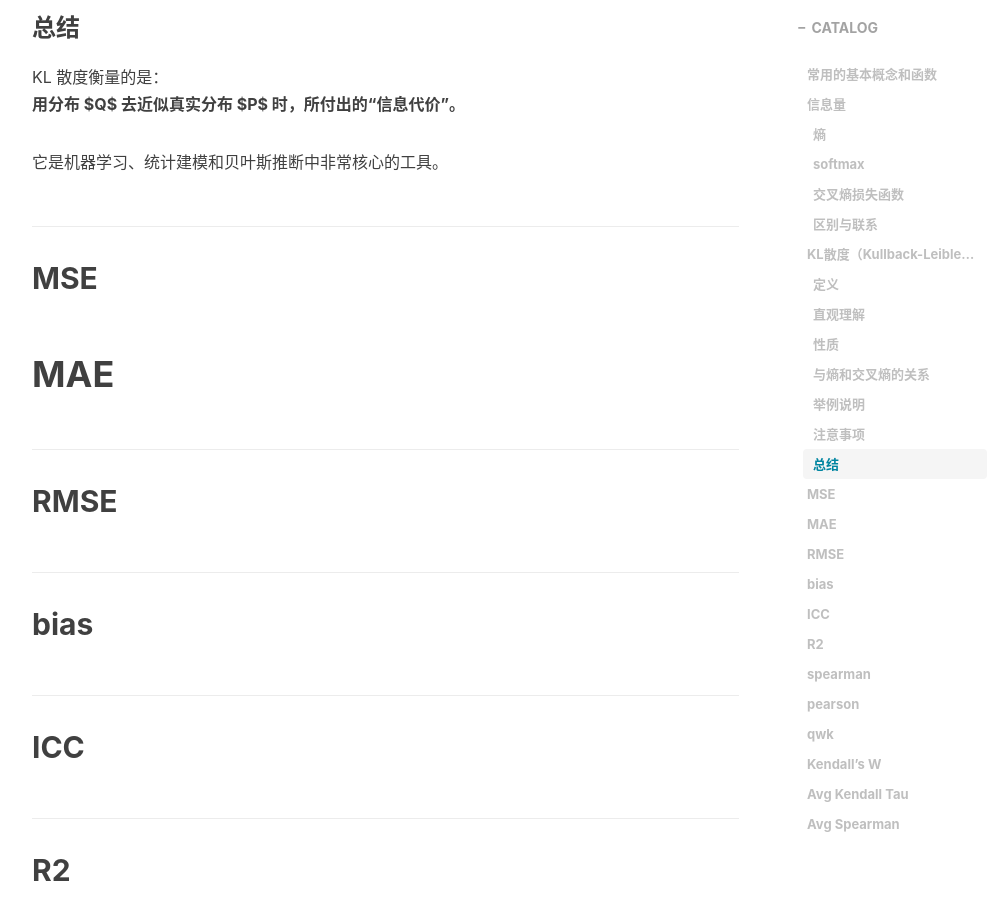
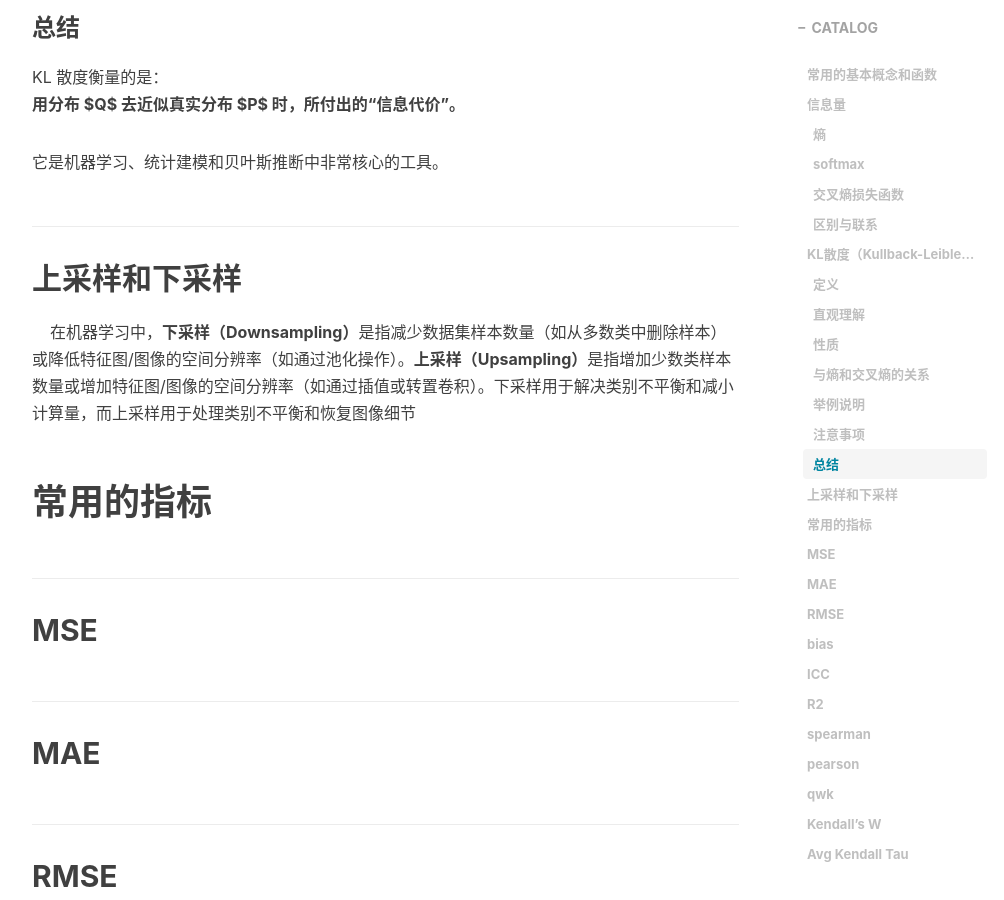
Before and after one commit to niuhuluzhihao/niuhuluzhihao.github.io, a Jekyll site: the page built from _posts/2023-12-04-机器学习.md, in a window 1280 px wide and 900 px high, scrolled down 4411 px. Shown: the whole window, without its empty margins (233-1237 px from the left). Built offline with Jekyll 4.4.1, drawn with Linux system fonts in a browser that asks for light colours; nearby versions of some CDN libraries; comment, search, counter and statistics services are not loaded.

```diff
--- a/_posts/2023-12-04-机器学习.md
+++ b/_posts/2023-12-04-机器学习.md
@@ -176,10 +176,14 @@
 
 它是机器学习、统计建模和贝叶斯推断中非常核心的工具。
 
+## 上采样和下采样
+&nbsp;&nbsp;&nbsp;&nbsp;在机器学习中，**下采样（Downsampling）**是指减少数据集样本数量（如从多数类中删除样本）或降低特征图/图像的空间分辨率（如通过池化操作）。**上采样（Upsampling）**是指增加少数类样本数量或增加特征图/图像的空间分辨率（如通过插值或转置卷积）。下采样用于解决类别不平衡和减小计算量，而上采样用于处理类别不平衡和恢复图像细节
 
+
+# 常用的指标
 ## MSE
 
-# MAE
+## MAE
 
 ## RMSE
 
```
Also changed, not shown: _posts/2025-09-27-大模型的部署技术.md (+1 -0 lines), _posts/2025-11-18-python小知识.md (added, +17 -0 lines), _posts/2025-12-10-大模型进展.md (added, +18 -0 lines), pict/大模型知识/开源/大模型进展.png (renamed from pict/开源/image.png).
